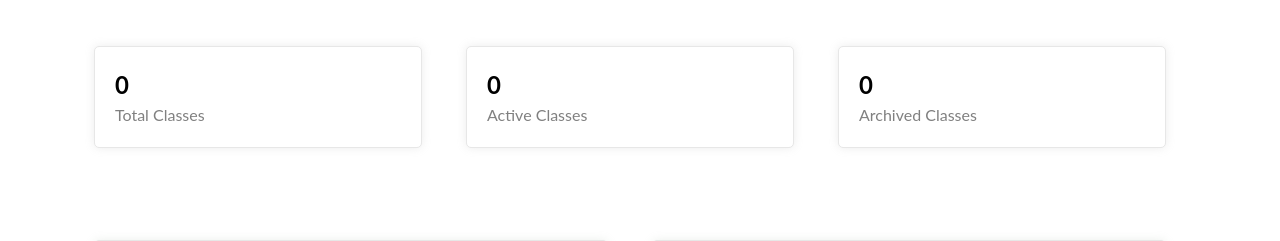
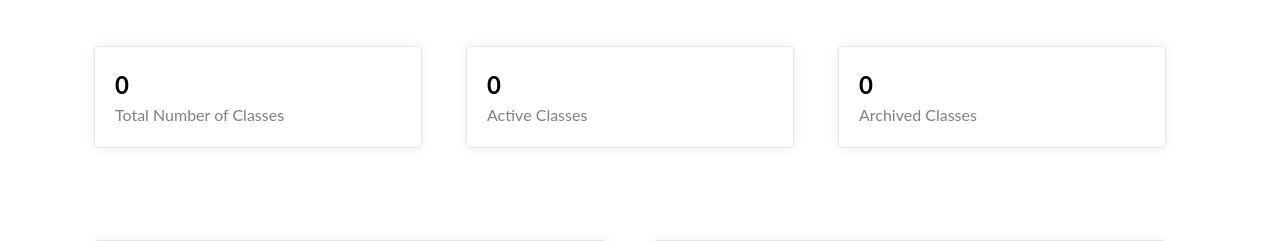
Before and after one commit to annjoeannjoe/tuition_system, a Django app: page /admin_class_dashboard in a window 1280 px wide. Shown: the part 178-419 px from the top of the page. Run offline with Django 4.2, Linux system fonts and the light colour scheme; parts of the project's set-up code (start-up, migrations or seed data) failed here and were passed over; some libraries are stand-ins or nearby versions.

Commit message:
Admin class dashboard changes

```diff
--- a/templates/admin_class_dashboard_tab1.html
+++ b/templates/admin_class_dashboard_tab1.html
@@ -49,7 +49,7 @@
                                 {{ total_classes }}
                             </div>
                             <div style="font-size: 16px; color: gray;">
-                                Total Classes
+                                Total Number of Classes
                             </div>
                         </div>
                     </div>
```
